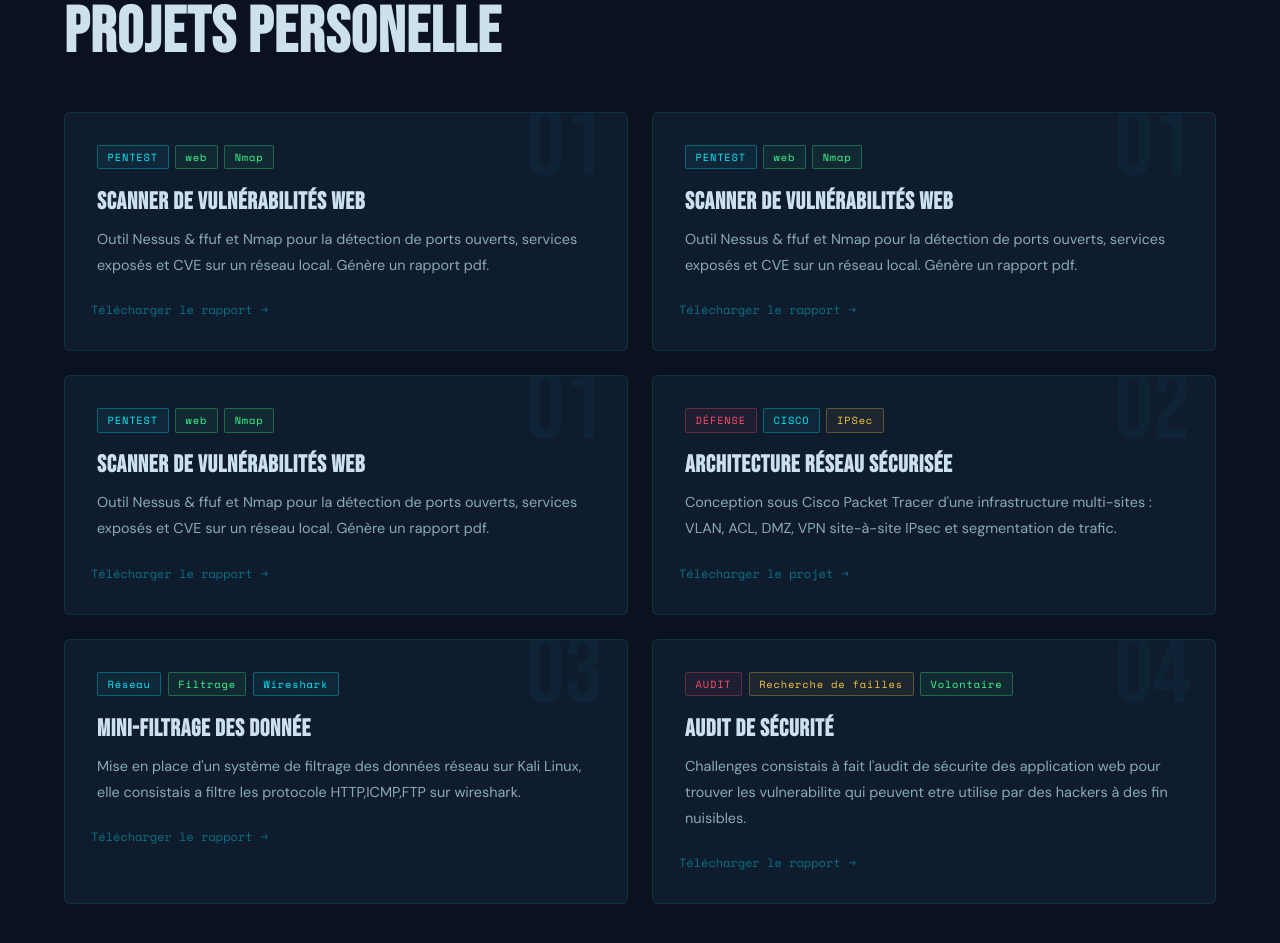
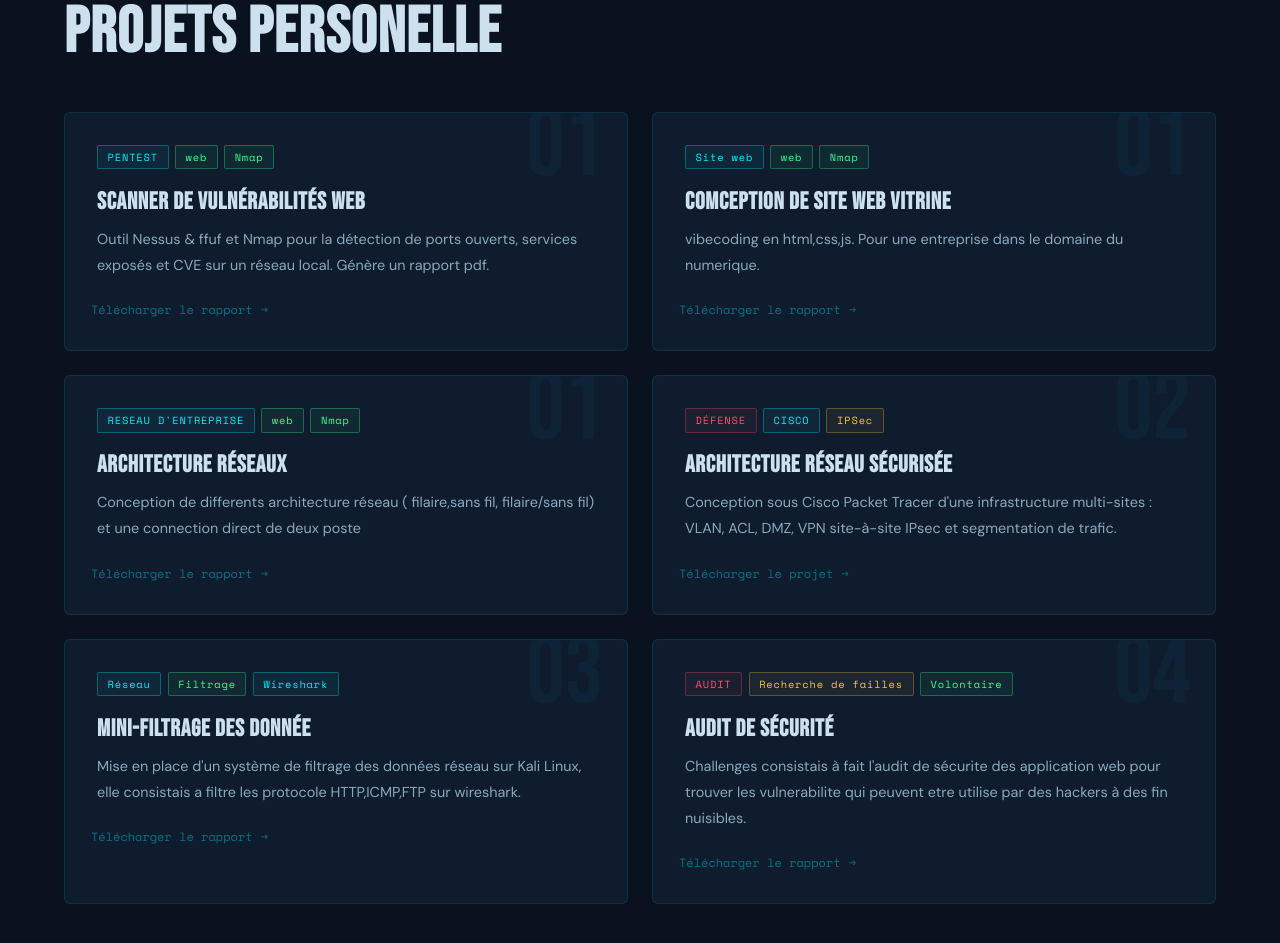
Before and after one commit to ouattara-abou-web/ouattara_abou_Portfolio, a plain HTML site: page index.html in a window 1280 px wide. Shown: the part 2918-3861 px from the top of the page. Drawn offline with nearby package versions, Linux system fonts and the light colour scheme.

Commit message:
Update index.html

```diff
--- a/index.html
+++ b/index.html
@@ -190,16 +190,16 @@
         <div class="proj-cta"><a href="Audit eas.ci.pdf" target="_blank" style="color: inherit; text-decoration: none;">Télécharger le rapport</a></div>
       </div>
       <div class="proj-card reveal" data-num="01">
-        <div class="tag-row"><span class="tag c">PENTEST</span><span class="tag g">web</span><span class="tag g">Nmap</span></div>
-        <h3 class="proj-title">Scanner de vulnérabilités Web</h3>
-        <p class="proj-desc">Outil Nessus & ffuf et Nmap pour  la détection de ports ouverts, services exposés et CVE sur un réseau local. Génère un rapport pdf.</p>
-        <div class="proj-cta"><a href="Audit eas.ci.pdf" target="_blank" style="color: inherit; text-decoration: none;">Télécharger le rapport</a></div>
+        <div class="tag-row"><span class="tag c">Site web</span><span class="tag g">web</span><span class="tag g">Nmap</span></div>
+        <h3 class="proj-title">comception de site Web vitrine</h3>
+        <p class="proj-desc"> vibecoding en html,css,js. Pour une entreprise dans le domaine du numerique.</p>
+        <div class="proj-cta"><a href="https://digital-care-technologie.vercel.app/" target="_blank" style="color: inherit; text-decoration: none;">Télécharger le rapport</a></div>
       </div>
       <div class="proj-card reveal" data-num="01">
-        <div class="tag-row"><span class="tag c">PENTEST</span><span class="tag g">web</span><span class="tag g">Nmap</span></div>
-        <h3 class="proj-title">Scanner de vulnérabilités Web</h3>
-        <p class="proj-desc">Outil Nessus & ffuf et Nmap pour  la détection de ports ouverts, services exposés et CVE sur un réseau local. Génère un rapport pdf.</p>
-        <div class="proj-cta"><a href="Audit eas.ci.pdf" target="_blank" style="color: inherit; text-decoration: none;">Télécharger le rapport</a></div>
+        <div class="tag-row"><span class="tag c">RESEAU D'ENTREPRISE</span><span class="tag g">web</span><span class="tag g">Nmap</span></div>
+        <h3 class="proj-title">Architecture Réseaux</h3>
+        <p class="proj-desc"> Conception de differents architecture réseau ( filaire,sans fil, filaire/sans fil) et une connection direct de deux poste</p>
+        <div class="proj-cta"><a href="TP PROGRAMME D-CLIC.pkt" target="_blank" style="color: inherit; text-decoration: none;">Télécharger le rapport</a></div>
       </div>
       <div class="proj-card reveal" data-num="02" style="transition-delay:.15s">
         <div class="tag-row"><span class="tag r">DÉFENSE</span><span class="tag c">CISCO</span><span class="tag a">IPSec</span></div>
```
